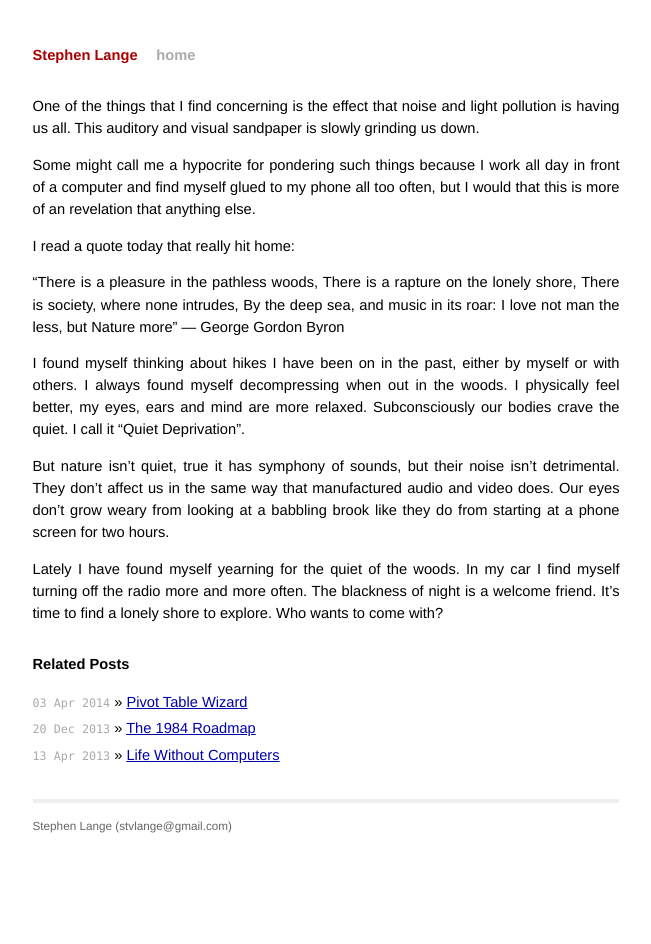
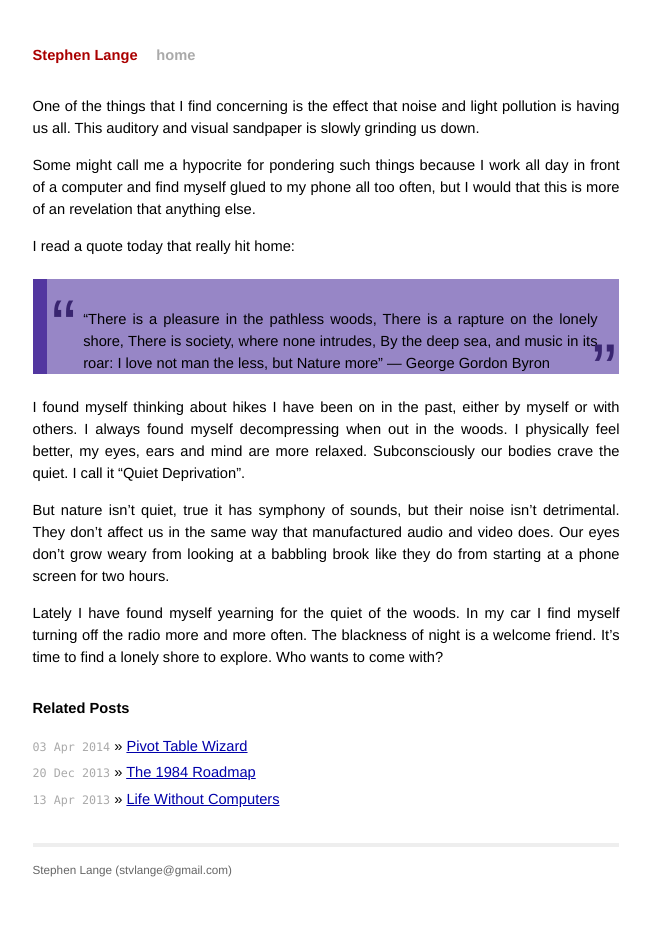
Before and after one commit to stvlange/stvlange.github.com, a Jekyll site: the page built from _posts/2014-10-17-This_Noisy_World.markdown, in a window 1280 px wide. Shown: the whole page, without its empty margins (314-965 px from the left). Built offline with Jekyll 4.4.1, drawn with Linux system fonts in a browser that asks for light colours; Markdown is read by kramdown in place of the engine named in the settings.

Commit message:
blockquotes

```diff
--- a/css/screen.css
+++ b/css/screen.css
@@ -195,3 +195,31 @@ ul.posts {
   #related h2 {
     margin-bottom: 1em;
   }
+
+
+  blockquote {
+      background-color: #9786c6;
+      border-left: 1em solid #5236a0;
+      margin: 1.5em 0 1.5em;
+      padding: 1em 1.5em 0 2.5em;
+      position: relative;
+  }
+  blockquote:before {
+    color: #392570;
+    content: "\201C";
+    font-size: 5em;
+    position:absolute;
+    left:5px;
+    top: 0.6em;
+    line-height: 0.1em;
+  }
+
+  blockquote:after {
+     color: #392570;
+    content: "\201D";
+    font-size: 5em;
+    position:absolute;
+    right:3px;
+    bottom: 0em;
+    line-height: 0.1em;
+  }
```
